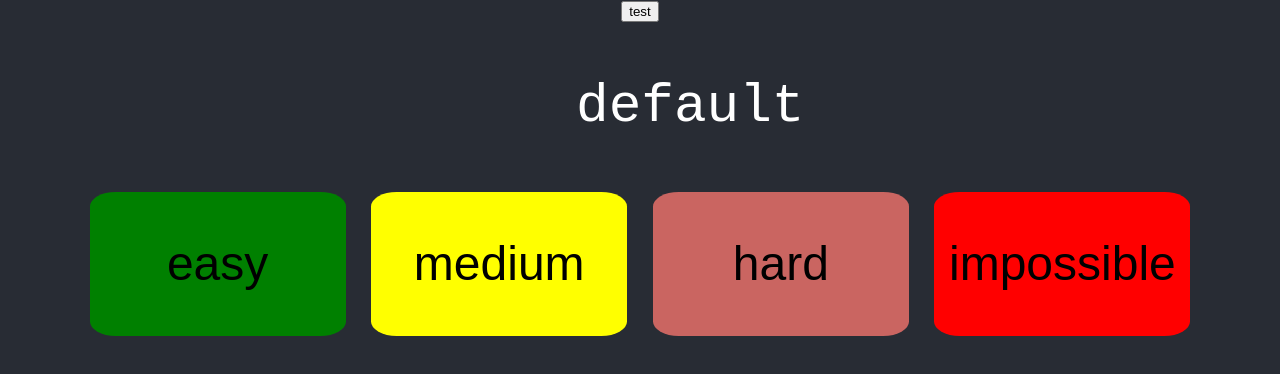
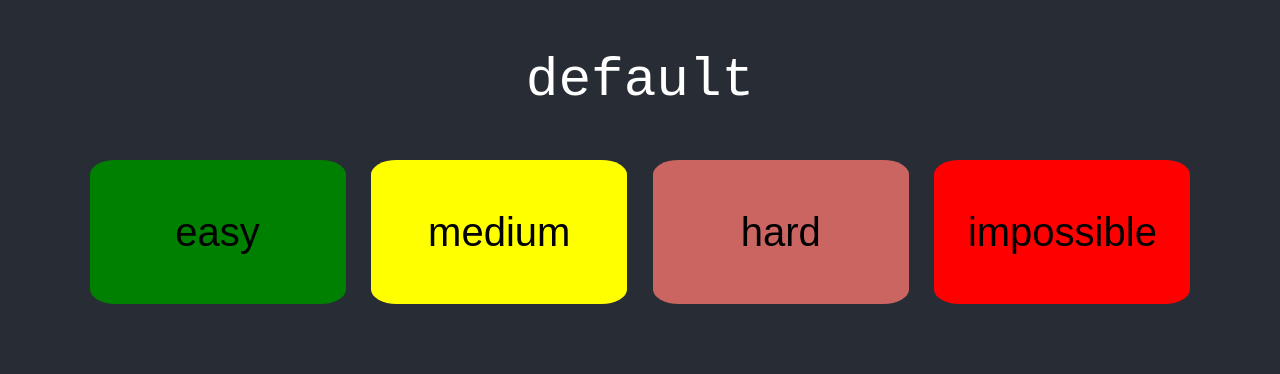
Before and after one commit to bobobo34/word-data-react-app, a React (Create React App) app: page / in a window 1280 px wide. Shown: the top 374 px of the page. Built offline with nearby package versions, Linux system fonts and the light colour scheme.

Commit message:
added fade animation

```diff
--- a/src/App.css
+++ b/src/App.css
@@ -5,39 +5,31 @@
 body {
   text-align: center;
   background-color: var(--bgcolor);
-
 }
 /*
 class styling
- */
+*/
+.container {
+  position: relative;
+  height: 10rem;
+}
 
 .random-word {
   color: white;
   position: relative;
   margin: auto;
   width: 10%;
+  height: 100%;
+  display: flex;
+  justify-content: center;
+  align-content: center;
+  flex-direction: column;
+  opacity: 1;
   font-size: clamp(1rem, 3vw + 1rem, 4rem);
   font-family: "Source Code Pro", monospace;
 }
-.random-word::before,
-.random-word::after {
-  content: '';
-  position: absolute;
-  top: 0;
-  right: 0;
-  left: 0;
-  bottom: 0;
-}
 
-.random-word::before {
-  background-color: gray;
-  animation: slide 1s ease forwards;
-}
-@keyframes slide {
-  to {
-    left: 100%;
-  }
-}
+
 .EnterButton {
   color: black;
   position: relative;
@@ -48,7 +40,7 @@ class styling
   border-radius: 10%;
   aspect-ratio: 16 / 9;
   width: 20%;
-  font-size: 3rem;
+  font-size: clamp(1rem, 3vw + 1rem, 2.5rem);
   font-family: sans-serif;
 
 }
--- a/src/components/RandomWord.js
+++ b/src/components/RandomWord.js
@@ -1,7 +1,7 @@
 function RandomWord(props){
     return (
         <div className="random-word">
-            <p>{props.word}</p>
+            {props.word}
         </div>
     );
 }
--- a/src/components/WordWrapper.js
+++ b/src/components/WordWrapper.js
@@ -15,35 +15,83 @@ function WordWrapper() {
         else { impossible++; }
         console.log(easy + " " + medium + " " + hard + " " + impossible);
 
-        Axios.post('https://word-data-database.herokuapp.com/api/insert', {
+        await Axios.post('https://word-data-database.herokuapp.com/api/insert', {
             word: word.word,
             easy: easy,
             medium: medium,
             hard: hard,
             impossible: impossible
         });
-        newWord();
-    }
-    const newWord = () => {
-        getWord({word:Object.keys(data)[Math.floor(Math.random() * Object.keys(data).length)]});
-    };
-    useEffect(() => {
-        const rw = document.getElementsByClassName("random-word")[0];
 
-        console.log("word changed" + " " + rw);
-    }, [word]);
-    const test = async () => {
         let results = await Axios.get('https://word-data-database.herokuapp.com/api/get', {
             params: {word: word.word}
         });
-        console.log(results);
-        console.log(results.data);
-        console.log(results.data.length == 0);
+        console.log(results.data.length === 0 ? console.log("new data") : console.log("data found"));
+
+
+        newWord();
     }
+    const newWord = async () => {
+        async function delay(ms) {
+            // return await for better async stack trace support in case of errors.
+            return await new Promise(resolve => setTimeout(resolve, ms));
+        }
+        switchOpacity();
+        await delay(700);
+        getWord({word:Object.keys(data)[Math.floor(Math.random() * Object.keys(data).length)]});
+        switchOpacity();
+        await delay(700);
+    };
+    const switchOpacity = async () => {
+        const rw = document.querySelector(".random-word");
+        function setOpacity(callback, delay, repetitions) {
+            var x = 0;
+            var intervalID = window.setInterval(function () {
+
+               callback();
+               if (++x === repetitions) {
+                   window.clearInterval(intervalID);
+               }
+            }, delay);
+        }
+        var op = parseInt(window.getComputedStyle(rw).getPropertyValue("opacity"));
+        console.log(`opacity: ${op}`);
+        switch(op) {
+            case 1: {
+                setOpacity(function(){
+                    op -= 0.01;
+                    rw.style.opacity = op.toString();
+                    //console.log(parseInt(window.getComputedStyle(rw).getPropertyValue("opacity")));
+                }, 0.1, 100);
+                break;
+            }
+            case 0: {
+                setOpacity(function(){
+                    op += 0.01;
+                    rw.style.opacity = op.toString();
+                    //.log(parseInt(window.getComputedStyle(rw).getPropertyValue("opacity")));
+                }, 0.1, 100);
+                break;
+            }
+            default: {
+                console.log("error in swithc");
+                break;
+            }
+        }
+        console.log(window.getComputedStyle(rw).getPropertyValue("opacity"));
+
+    }
+    useEffect(() => {
+        const rw = document.getElementsByClassName("random-word")[0];
+        console.log(`word changed to ${rw.textContent}`);
+        rw.style.width = `${rw.textContent.length}ch`;
+    }, [word]);
+
     return (
-        <div className='container'>
-            <button onClick={test}>test</button>
-            <RandomWord word={word.word}/>
+        <div>
+            <div className='container'>
+                <RandomWord word={word.word} />
+            </div>
             <button className="EnterButton" style={{backgroundColor: 'green'}} onClick={() => insertIntoData("easy")}>
                 easy
             </button>
```
